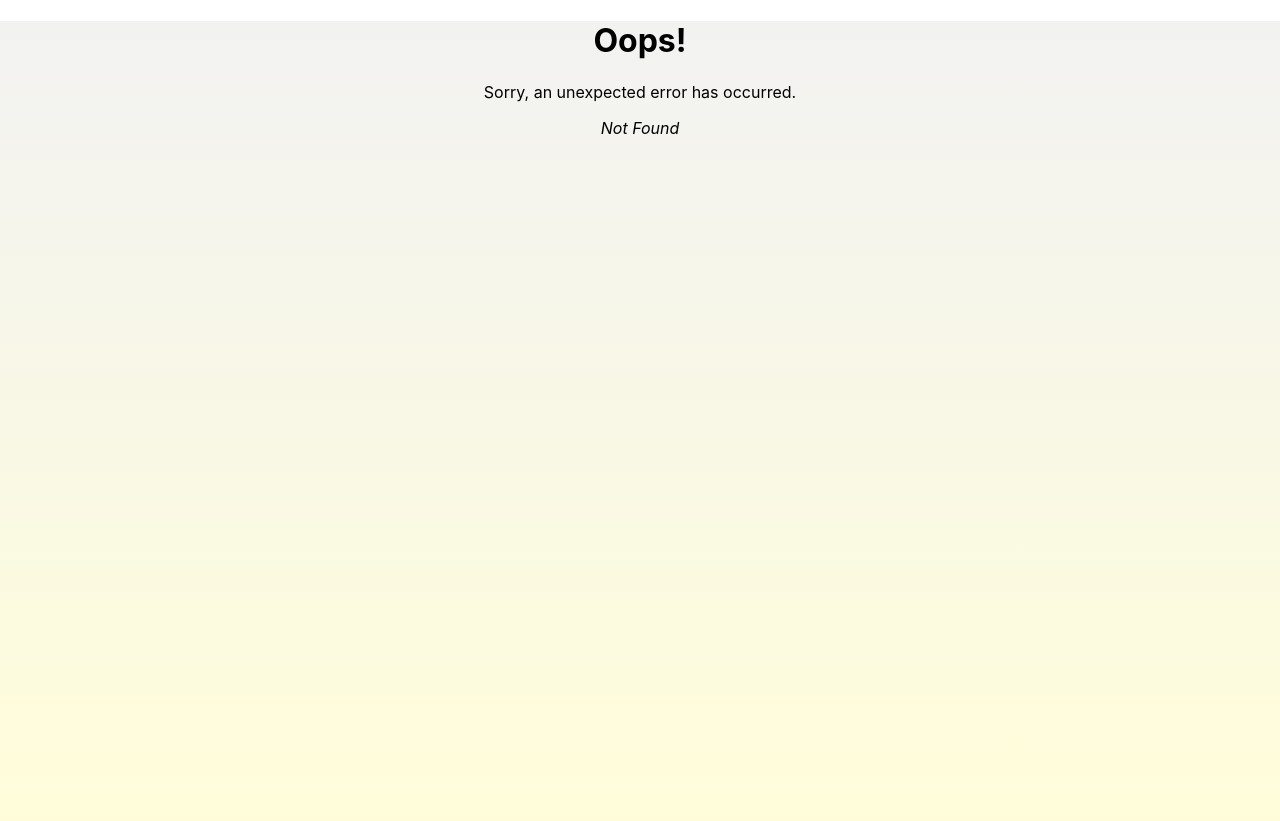
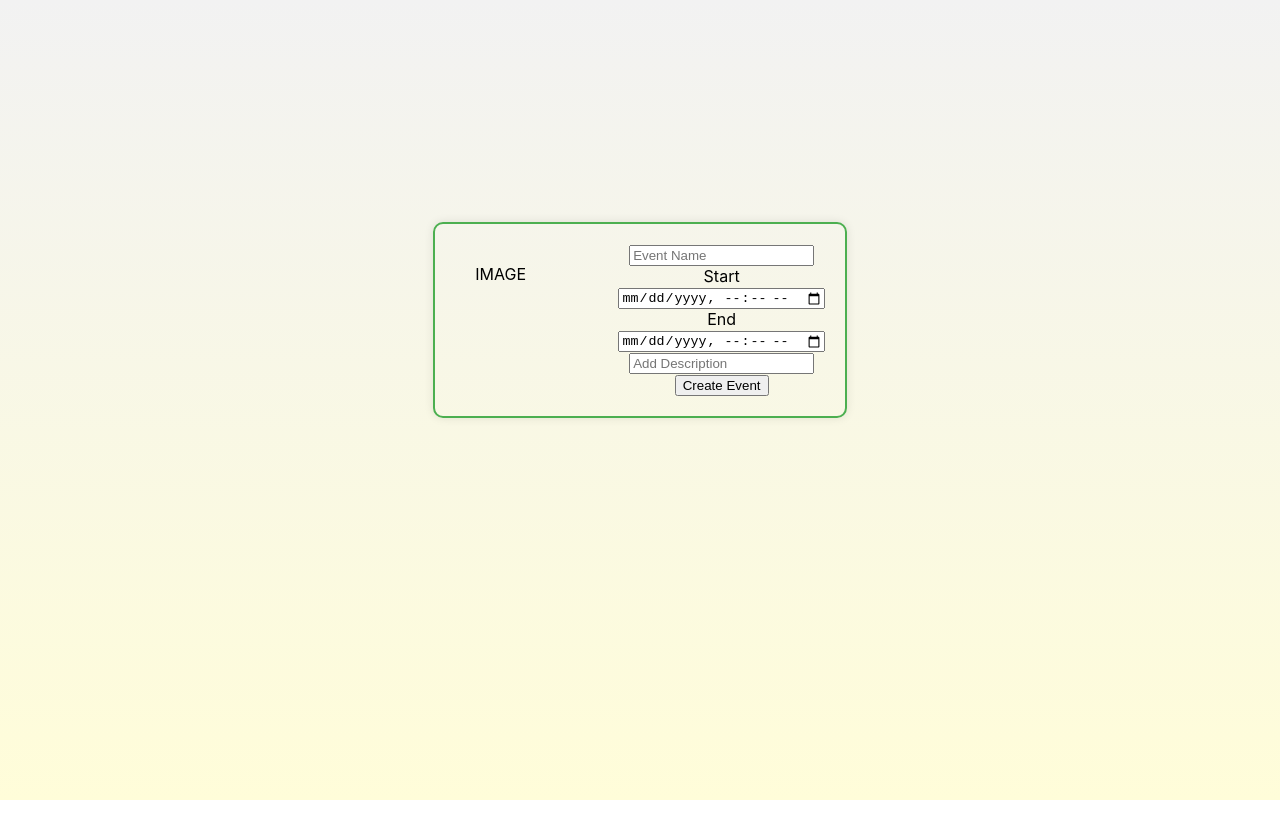
Before and after one commit to JunCyricShaneDelaTorre/MetroEvents, a React (Create React App) app: page /CreateEvent in a window 1280 px wide. Before the commit this address had no page. After the commit the page ends 800 px from the top, so only its background shows below. Built offline with nearby package versions, Linux system fonts and the light colour scheme.

Commit message:
Event Creation and Footer

```diff
--- a/src/App.js
+++ b/src/App.js
@@ -14,6 +14,8 @@ import Header from './components/Header';
 import Dashboard from './pages/Authenticated/Dashboard';
 import OrganizerDashboard from './pages/Organizer/OrganizerDashboard';
 import ProfilePage from './pages/Authenticated/ProfilePage';
+import EventCreationPage from './pages/Authenticated/EventCreationPage';
+import Footer from './components/Footer';
 
 
 
@@ -66,6 +68,17 @@ const router = createBrowserRouter([
       }
     ]
   },
+  //test rani na route to see the contents
+  {
+    path:'CreateEvent',
+    element: <EventCreationPage />,
+    errorElement: <ErrorPage />,
+  },
+  {
+    path:'footer',
+    element: <Footer />,
+    errorElement: <ErrorPage />,
+  }
 
 
 ]);
--- /dev/null
+++ b/src/components/ComponentsCss/Footer.css
@@ -0,0 +1,24 @@
+.footer-container{
+    display: flex;
+    justify-content: space-around;
+    align-items: center;
+}
+
+.footer-content-left{
+    display: flex;
+    gap: 2rem;
+}
+
+.footer-left-contents{
+    display: flex;
+    gap: .8rem;
+}
+
+.footer-content-right{
+    display: flex;
+    gap: .8rem;
+}
+
+.links{
+    text-decoration: none;
+}
--- a/src/components/Footer.jsx
+++ b/src/components/Footer.jsx
@@ -0,0 +1,27 @@
+import * as React from 'react';
+import { Link } from 'react-router-dom';
+import './ComponentsCss/Footer.css';
+
+export default function Footer(){
+    return(
+        <div className='footer-wrapper'>
+            <footer className='footer-class'>
+                <div className='footer-container'>
+                    <div className='footer-content-left'>
+                        <div className='logo'><Link className='links'>Logo</Link></div>
+                        <div className='footer-left-contents'>
+                            <Link to={''} className='links'>Ruffles</Link>
+                            <Link to={""} className='links'>Help</Link>
+                            <Link to={''} className='links'>About Us</Link>
+                        </div>
+                    </div>
+                    <div className='footer-content-right'>
+                        <Link className='links'>Fb</Link>
+                        <Link className='links'>Github</Link>
+                    </div>
+                </div>
+
+            </footer>
+        </div>
+    )
+}
--- /dev/null
+++ b/src/pages/Authenticated/AuthenticatedCss/EventCreationPage.css
@@ -0,0 +1,20 @@
+.event-creation-wrapper{
+    display: flex;
+    justify-content: center;
+    align-items: center;
+    height: 80vh;
+}
+
+.event-creation-container{
+    display: flex;
+    border: 2px solid #4CAF50; /* Green border */
+    border-radius: 10px; /* Rounded corners */
+    padding: 20px; /* Add some padding to make it look nicer */
+    box-shadow: 0 0 10px rgba(0, 0, 0, 0.1); /* Add a subtle shadow */
+}
+
+.event-creation-image-container{
+    display: flex;
+    width: 100%;
+    margin: 20px;
+}
--- a/src/pages/Authenticated/EventCreationPage.jsx
+++ b/src/pages/Authenticated/EventCreationPage.jsx
@@ -1,7 +1,45 @@
 import * as React from 'react';
+import { Form } from 'react-router-dom';
+import './AuthenticatedCss/EventCreationPage.css';
 
 export default function EventCreationPage(){
     return(
-        <div></div>
+        <div className='event-creation-wrapper'>
+            <div className='event-creation-container'>
+
+                <div className='event-creation-image-container'>
+                    IMAGE
+                </div>
+                    <div className='event-creation-details-container'>
+                        <Form method='post'>
+                            <div className='event-form-event-name'>
+                                <input type="text" placeholder='Event Name'/>
+                            </div>
+                            <div className='event-form-event-start'>
+                                <label>
+                                    <span>Start</span>
+                                    <input type='datetime-local' placeholder='Start'/>
+                                </label>
+                            </div>
+                            <div className='event-form-event-end'>
+                                <label>
+                                    <span>End</span>
+                                    <input type="datetime-local" placeholder='End'/>
+                                </label>
+                            </div>
+                            <div className=''>
+
+                            </div>
+                            <div></div>
+
+                            <input type="text" name="" id="" placeholder='Add Description' />
+
+                        <button type='submit'>Create Event</button>
+                        </Form>
+                    </div>
+
+
+            </div>
+        </div>
     )
 }
```
